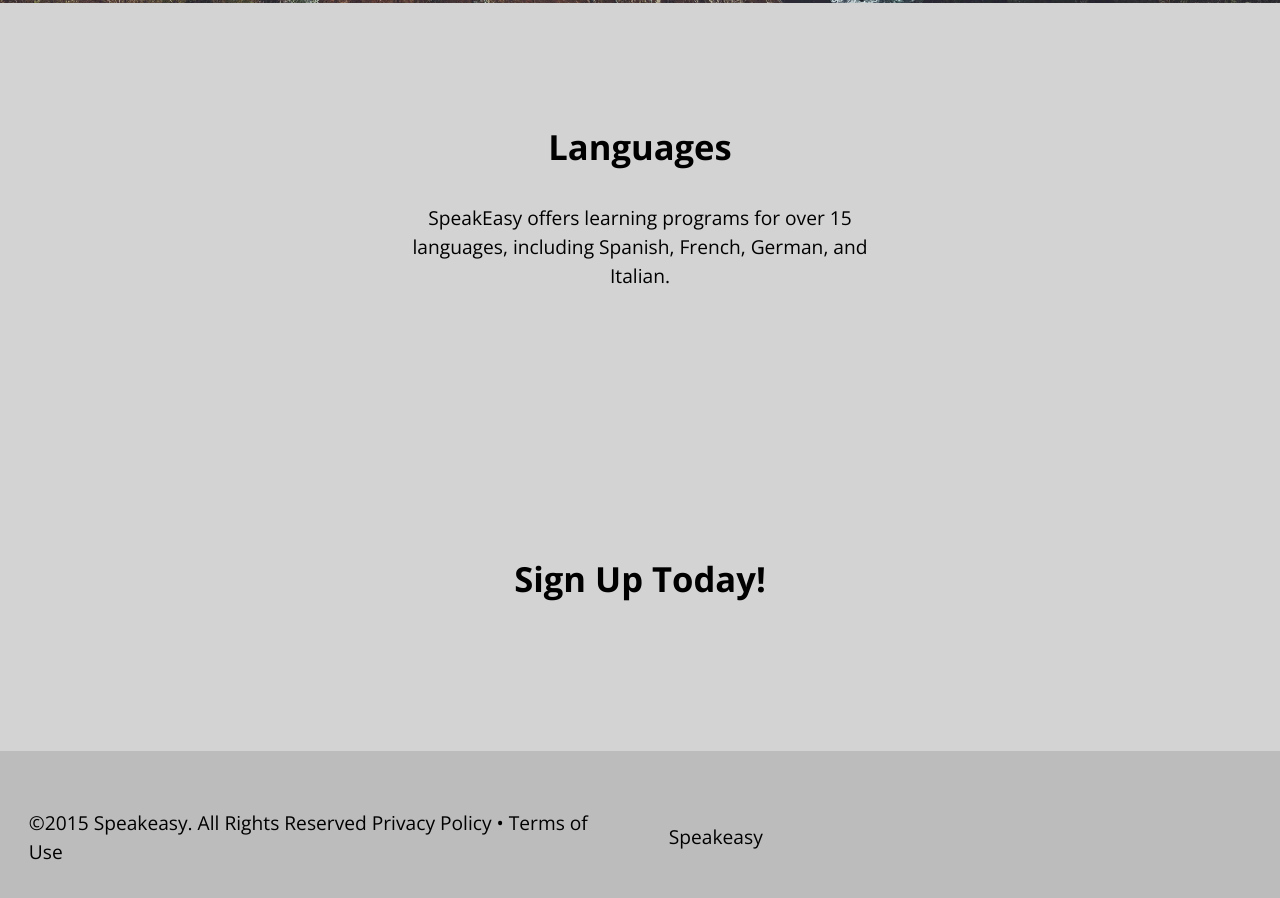
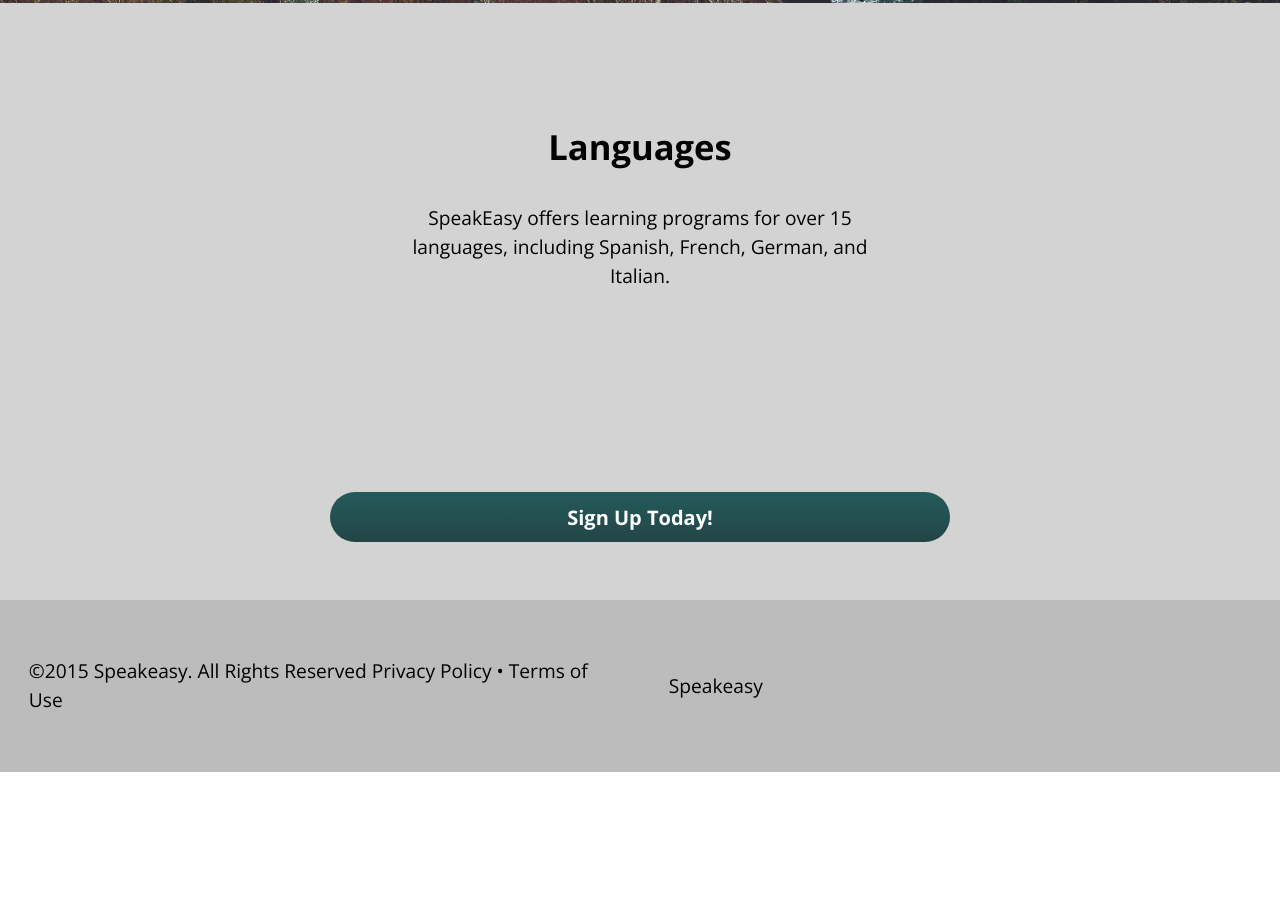
Before and after one commit to anthonyaubrey/dsn1675-saas-website, a plain HTML site: page tour.html in a window 1280 px wide. Shown: the part 1140-2038 px from the top of the page. After the commit the page ends 1912 px from the top, so only its background shows below. Drawn offline with nearby package versions, Linux system fonts and the light colour scheme.

Commit message:
Added missing buttons and links

```diff
--- a/css/main.css
+++ b/css/main.css
@@ -74,6 +74,31 @@ header a:hover{
   color: white;
 }
 
+.btn {
+  background: #3498db;
+  background-image: -webkit-linear-gradient(top, #235B5A, #234547);
+  background-image: -moz-linear-gradient(top, #235B5A, #234547);
+  background-image: -ms-linear-gradient(top, #235B5A, #234547);
+  background-image: -o-linear-gradient(top, #235B5A, #234547);
+  background-image: linear-gradient(to bottom, #235B5A, #234547);
+  -webkit-border-radius: 28;
+  -moz-border-radius: 28;
+  border-radius: 28px;
+  color: #ffffff;
+  font-size: 20px;
+  padding: 10px 20px 10px 20px;
+  text-decoration: none;
+}
+
+.btn:hover {
+  background: #3cb0fd;
+  background-image: -webkit-linear-gradient(top, #2e7978, #235B5A);
+  background-image: -moz-linear-gradient(top, #2e7978, #235B5A);
+  background-image: -ms-linear-gradient(top, #2e7978, #235B5A);
+  background-image: -o-linear-gradient(top, #2e7978, #235B5A);
+  background-image: linear-gradient(to bottom, #2e7978, #235B5A);
+  text-decoration: none;
+}
 @media only screen and (min-width: 15em) {
 
 .signupimg {
--- a/tour.html
+++ b/tour.html
@@ -48,7 +48,7 @@
   </div>
 
   <div class="island-2">
-    <h3 class="text-center exa island-2">Sign Up Today!</h3>
+    <a class="nodec" href="signup.html"><h3 class="text-center island-half btn wrapper">Sign Up Today!</h3></a>
   </div>
 </main>
 
```
Also changed, not shown: pricing.html (+1 -1 lines), signup.html (+1 -1 lines).
